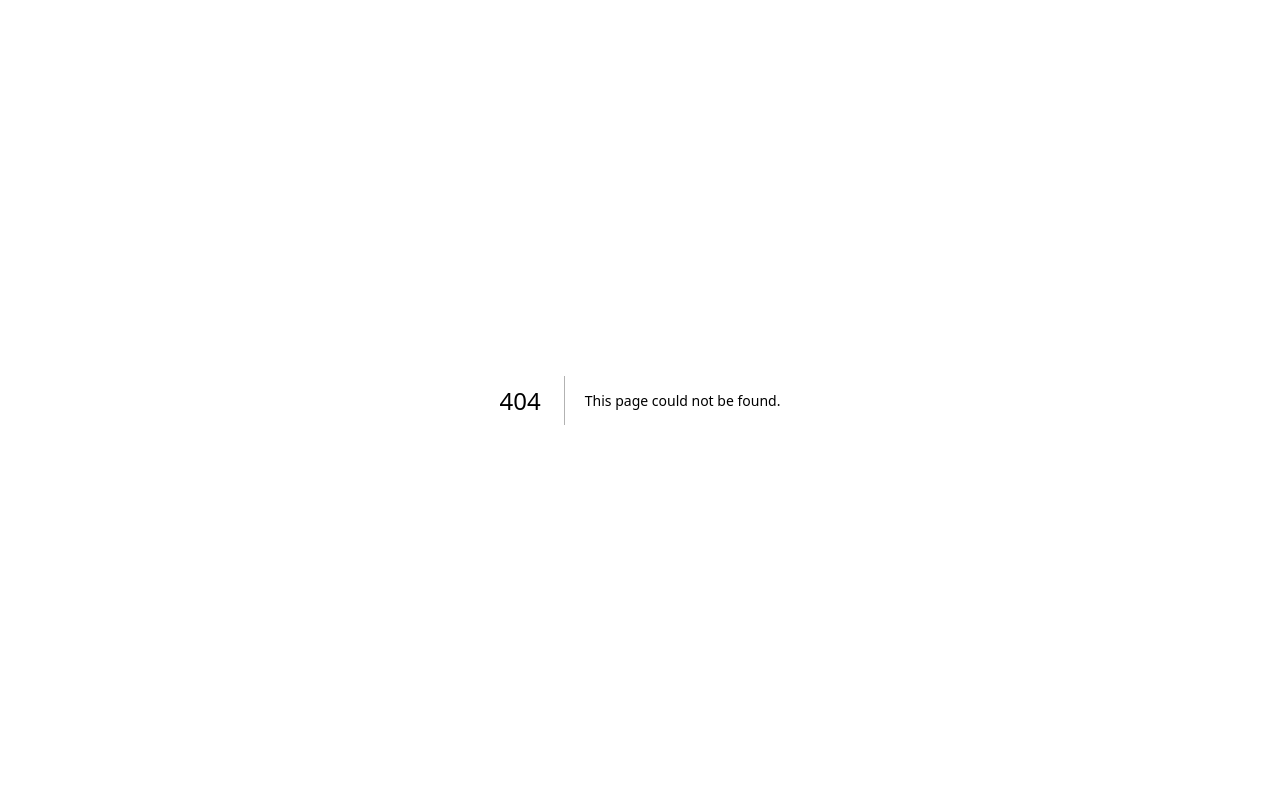
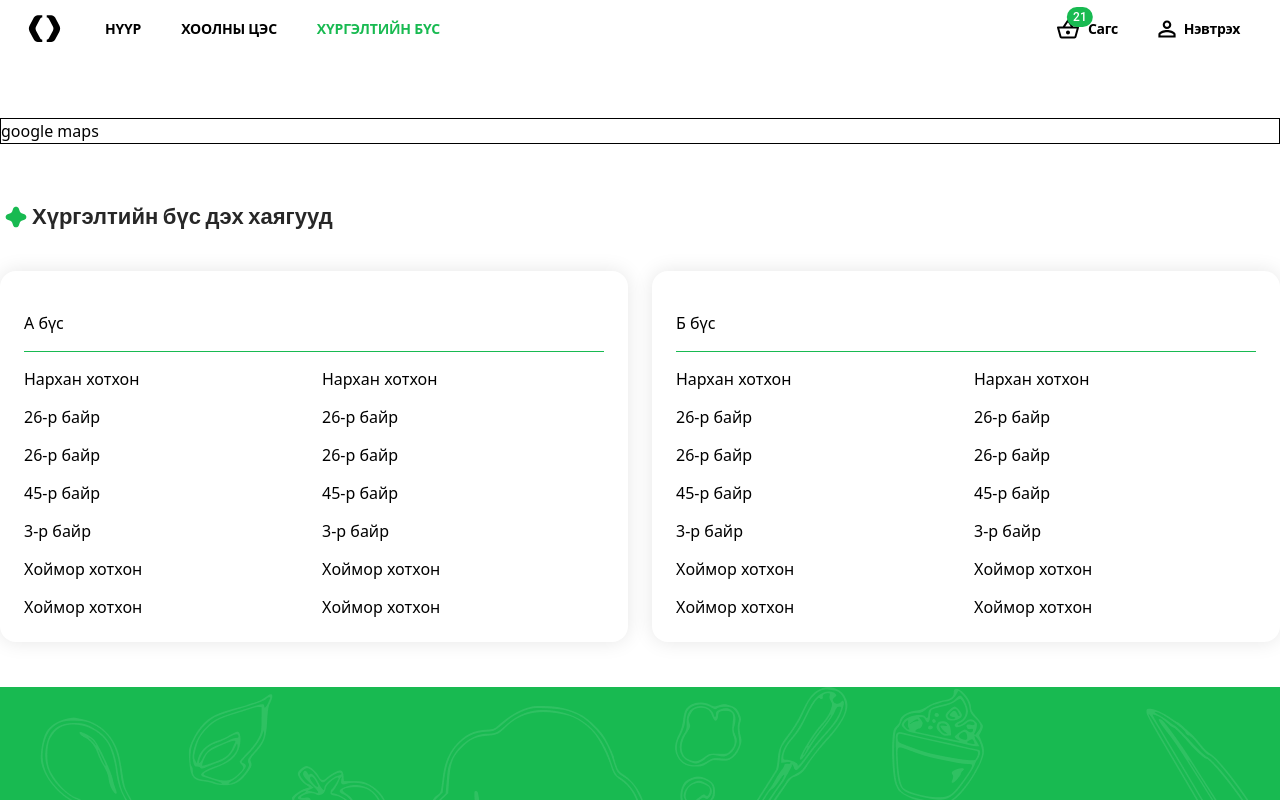
Before and after one commit to LEAP-MNG-1f/Gereltbaatar-food-delivery, a Next.js app in the folder food-delivery/: page /delivery-zone in a window 1280 px wide. Before the commit this address had no page. Shown: the top 800 px of the page. Built offline with nearby package versions, Linux system fonts and the light colour scheme.

Commit message:
delivery zone hiisen oor

```diff
--- a/food-delivery/src/app/_components/feature/parts/Footer.tsx
+++ b/food-delivery/src/app/_components/feature/parts/Footer.tsx
@@ -37,12 +37,12 @@ export const Footer = () => {
                       Холбоо барих
                     </p>
                   </Link>
-                  <Link href="" color="#fff">
+                  <Link href="/menu" color="#fff">
                     <p className="font-Poppins text-base font-semibold not-italic">
                       Хоолны цэс
                     </p>
                   </Link>
-                  <Link href="" color="#fff">
+                  <Link href="/delivery-zone" color="#fff">
                     <p className="font-Poppins text-base font-semibold not-italic">
                       Хүргэлтийн бүс
                     </p>
--- a/food-delivery/src/app/_components/feature/parts/Header.tsx
+++ b/food-delivery/src/app/_components/feature/parts/Header.tsx
@@ -33,11 +33,13 @@ export const Header = () => {
                   </Link>
                 </button>
                 <button>
-                  <HeaderButton
-                    text="ХҮРГЭЛТИЙН БҮС"
-                    pathname={pathname}
-                    path="deliveryZone"
-                  />
+                  <Link href={"/delivery-zone"}>
+                    <HeaderButton
+                      text="ХҮРГЭЛТИЙН БҮС"
+                      pathname={pathname}
+                      path="/delivery-zone"
+                    />
+                  </Link>
                 </button>
               </div>
             </div>
--- /dev/null
+++ b/food-delivery/src/app/_components/feature/zones/DeliveryContentZone.tsx
@@ -0,0 +1,135 @@
+import { GreenStarIcon } from "../../ui/svg/GreenStarIcon";
+
+export const DeliveryContentZone = () => {
+  return (
+    <main>
+      <div className="container m-auto pt-[57px]">
+        <div className="flex flex-col gap-10">
+          <div className="mt-[61px] border border-solid border-black w-full max-h-[616px]">
+            google maps
+          </div>
+          <div className="flex flex-col gap-[22px]">
+            <div className="flex items-center py-4">
+              <div className="flex items-center justify-center w-8 h-8">
+                <GreenStarIcon />
+              </div>
+              <p className="text-[#272727] font-Poppins text-[22px] font-bold not-italic leading-[normal]">
+                Хүргэлтийн бүс дэх хаягууд
+              </p>
+            </div>
+            <div className="grid grid-cols-2 gap-6 mb-[45px]">
+              <div className="flex flex-col gap-4 w-full shadow-customShadow p-6  rounded-2xl">
+                <p className="py-4 border border-solid border-BrandGreen border-x-0 border-t-0">
+                  А бүс
+                </p>
+                <div className="grid grid-cols-2 gap-4">
+                  <div className="flex flex-col gap-4">
+                    <p className="text-black text-base font-normal not-italic leading-[normal]">
+                      Нархан хотхон
+                    </p>
+                    <p className="text-black text-base font-normal not-italic leading-[normal]">
+                      26-р байр
+                    </p>
+                    <p className="text-black text-base font-normal not-italic leading-[normal]">
+                      26-р байр
+                    </p>
+                    <p className="text-black text-base font-normal not-italic leading-[normal]">
+                      45-р байр
+                    </p>
+                    <p className="text-black text-base font-normal not-italic leading-[normal]">
+                      3-р байр
+                    </p>
+                    <p className="text-black text-base font-normal not-italic leading-[normal]">
+                      Хоймор хотхон
+                    </p>
+                    <p className="text-black text-base font-normal not-italic leading-[normal]">
+                      Хоймор хотхон
+                    </p>
+                  </div>
+
+                  <div className="flex flex-col gap-4">
+                    <p className="text-black text-base font-normal not-italic leading-[normal]">
+                      Нархан хотхон
+                    </p>
+                    <p className="text-black text-base font-normal not-italic leading-[normal]">
+                      26-р байр
+                    </p>
+                    <p className="text-black text-base font-normal not-italic leading-[normal]">
+                      26-р байр
+                    </p>
+                    <p className="text-black text-base font-normal not-italic leading-[normal]">
+                      45-р байр
+                    </p>
+                    <p className="text-black text-base font-normal not-italic leading-[normal]">
+                      3-р байр
+                    </p>
+                    <p className="text-black text-base font-normal not-italic leading-[normal]">
+                      Хоймор хотхон
+                    </p>
+                    <p className="text-black text-base font-normal not-italic leading-[normal]">
+                      Хоймор хотхон
+                    </p>
+                  </div>
+                </div>
+              </div>
+              <div className="flex flex-col gap-4 w-full shadow-customShadow p-6  rounded-2xl">
+                <p className="py-4 border border-solid border-BrandGreen border-x-0 border-t-0">
+                  Б бүс
+                </p>
+                <div className="grid grid-cols-2 gap-4">
+                  <div className="flex flex-col gap-4">
+                    <p className="text-black text-base font-normal not-italic leading-[normal]">
+                      Нархан хотхон
+                    </p>
+                    <p className="text-black text-base font-normal not-italic leading-[normal]">
+                      26-р байр
+                    </p>
+                    <p className="text-black text-base font-normal not-italic leading-[normal]">
+                      26-р байр
+                    </p>
+                    <p className="text-black text-base font-normal not-italic leading-[normal]">
+                      45-р байр
+                    </p>
+                    <p className="text-black text-base font-normal not-italic leading-[normal]">
+                      3-р байр
+                    </p>
+                    <p className="text-black text-base font-normal not-italic leading-[normal]">
+                      Хоймор хотхон
+                    </p>
+                    <p className="text-black text-base font-normal not-italic leading-[normal]">
+                      Хоймор хотхон
+                    </p>
+                  </div>
+
+                  <div className="flex flex-col gap-4">
+                    <p className="text-black text-base font-normal not-italic leading-[normal]">
+                      Нархан хотхон
+                    </p>
+                    <p className="text-black text-base font-normal not-italic leading-[normal]">
+                      26-р байр
+                    </p>
+                    <p className="text-black text-base font-normal not-italic leading-[normal]">
+                      26-р байр
+                    </p>
+                    <p className="text-black text-base font-normal not-italic leading-[normal]">
+                      45-р байр
+                    </p>
+                    <p className="text-black text-base font-normal not-italic leading-[normal]">
+                      3-р байр
+                    </p>
+                    <p className="text-black text-base font-normal not-italic leading-[normal]">
+                      Хоймор хотхон
+                    </p>
+                    <p className="text-black text-base font-normal not-italic leading-[normal]">
+                      Хоймор хотхон
+                    </p>
+                  </div>
+                </div>
+              </div>
+            </div>
+          </div>
+        </div>
+      </div>
+    </main>
+  );
+};
--- a/food-delivery/src/app/_components/feature/zones/index.js
+++ b/food-delivery/src/app/_components/feature/zones/index.js
@@ -3,3 +3,4 @@ export * from "./HomeProductZone";
 export * from "./CategoryZone";
 export * from "./MenuProductZone";
 export * from "./CheckoutContentZone";
+export * from "./DeliveryContentZone";
--- /dev/null
+++ b/food-delivery/src/app/_components/pages/DeliveryZonePage.tsx
@@ -0,0 +1,15 @@
+import { Footer } from "../feature/parts/Footer";
+import { Header } from "../feature/parts/Header";
+import { DeliveryContentZone } from "../feature/zones/DeliveryContentZone";
+
+const DeliveryZonePage = () => {
+  return (
+    <main>
+      <Header />
+      <DeliveryContentZone />
+      <Footer />
+    </main>
+  );
+};
+
+export default DeliveryZonePage;
--- /dev/null
+++ b/food-delivery/src/app/delivery-zone/page.tsx
@@ -0,0 +1,10 @@
+import DeliveryZonePage from "../_components/pages/DeliveryZonePage";
+
+const DeliveryZone = () => {
+  return (
+    <main>
+      <DeliveryZonePage />
+    </main>
+  );
+};
+export default DeliveryZone;
```
